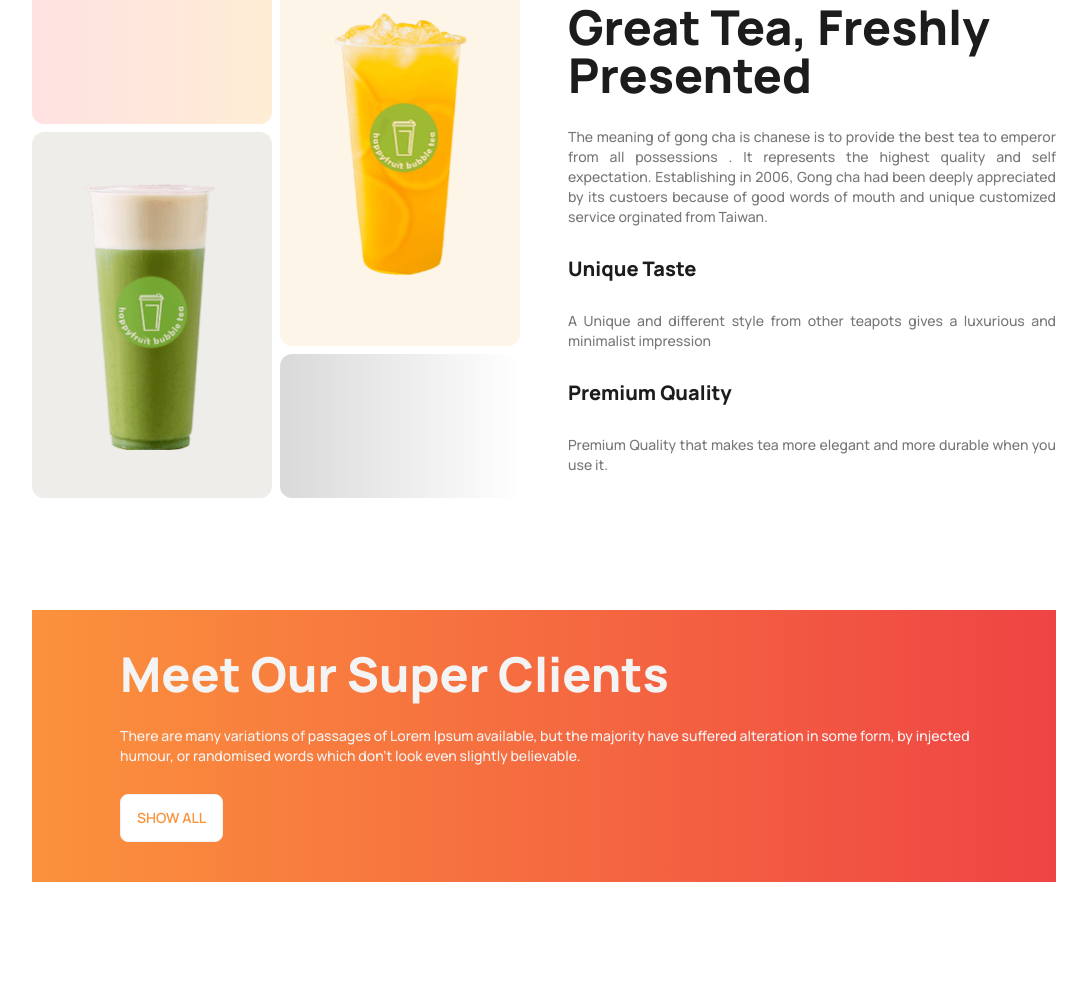
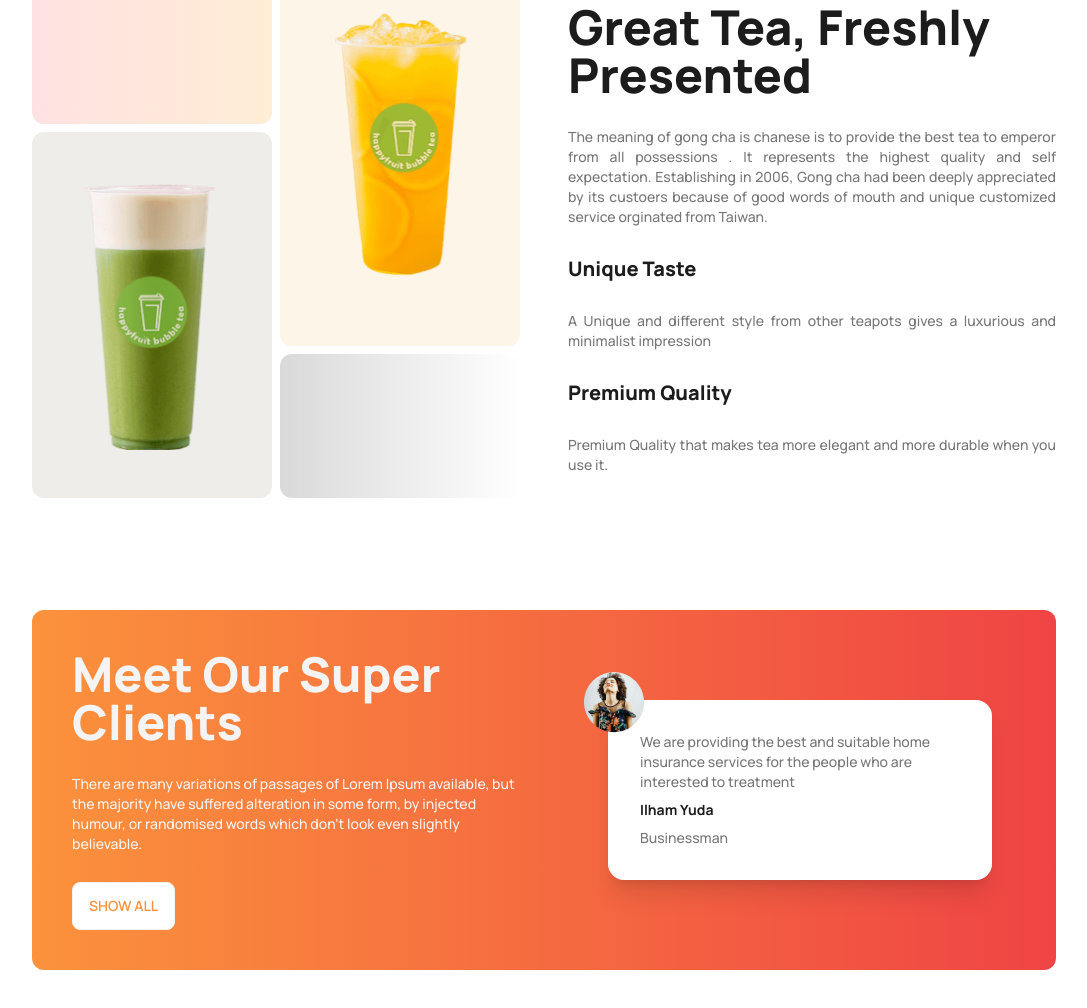
Before and after one commit to ShahariarSohan/tea-shop-website, a plain HTML site: page index.html in a window 1280 px wide. Shown: the part 1165-2173 px from the top of the page, without its empty margins (96-1183 px from the left). Drawn offline with nearby package versions, Linux system fonts and the light colour scheme.

Commit message:
card and card image positioned

```diff
--- a/index.html
+++ b/index.html
@@ -129,18 +129,27 @@
 
         </section>
         <!-- super clients section -->
-        <section class="mb-10  lg:mb-28  m-4 xl:mx-0  bg-gradient-to-r from-orange-400 to-red-500">
+        <section class="mb-10  lg:mb-28  m-4 xl:mx-0  bg-gradient-to-r from-orange-400 to-red-500 rounded-xl">
 
             <div class=" flex flex-col lg:flex-row  justify-around items-center gap-12 ">
-              <div>
 
-              </div>
               <div class="flex-1 space-y-7 p-10">
                 <h2 class="text-4xl lg:text-5xl text-[#F4F4F4]  font-extrabold">Meet Our Super Clients</h2>
                 <p class="text-sm text-[#F4F4F4]  font-medium">There are many variations of passages of Lorem Ipsum available, but the majority have suffered alteration in some form, by injected humour, or randomised words which don't look even slightly believable. </p>
                 <button class="btn  text-orange-400 bg-white">Show All</button>
               </div>
-
+               <div class="flex-1">
+                <div class="card relative md:w-96 bg-base-100 shadow-xl">
+                  <div class="card-body">
+                    <div class="absolute -top-7 -left-6">
+                      <img src="./images/client.png" alt="">
+                    </div>
+                    <p class="text-sm text-grayy font-medium">We are providing the best and suitable home insurance services for the people who are interested to treatment</p>
+                    <h4 class="text-sm text-blackk font-bold">Ilham Yuda</h4>
+                    <p class="text-sm text-grayy font-medium">Businessman</p>
+                  </div>
+                </div>
+               </div>
             </div>
 
         </section>
```
